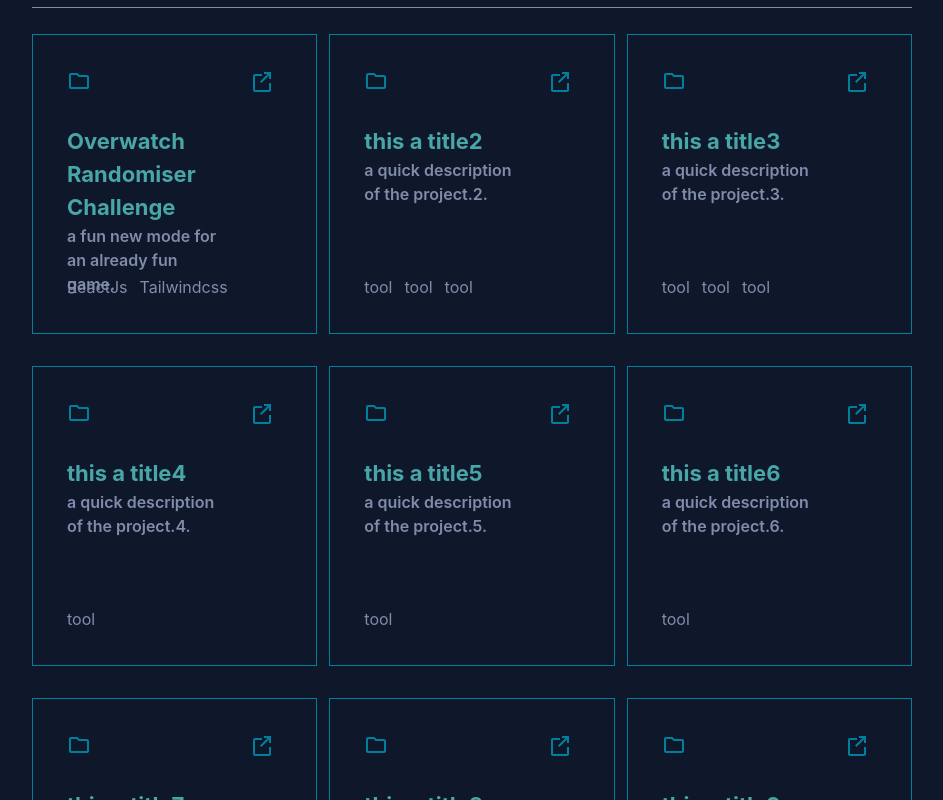
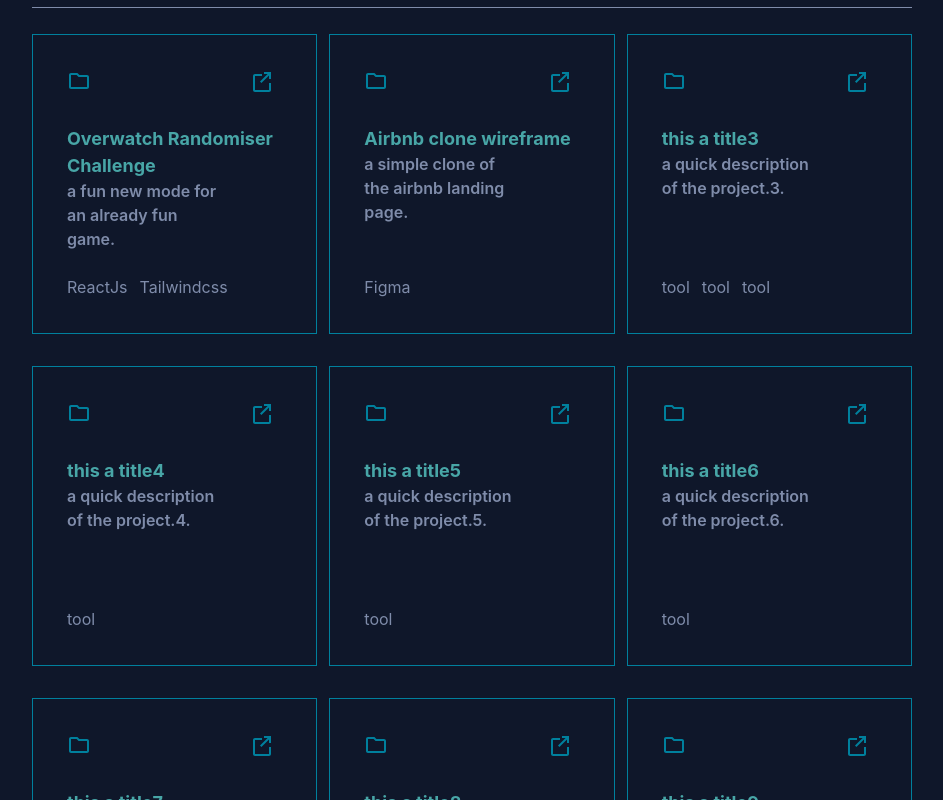
Before and after one commit to flyingPie23/portfolio, a React (Create React App) app: page / in a window 1280 px wide. Shown: the part 3440-4240 px from the top of the page, without its empty margins (168-1111 px from the left). Built offline with nearby package versions, Linux system fonts and the light colour scheme.

Commit message:
working on section 5

```diff
--- a/src/components/navbar.js
+++ b/src/components/navbar.js
@@ -15,7 +15,7 @@ function Tabs(props) {
       onClick={handleClick}
       className="text-white hover:text-light-blue focus:text-light-blue focus:underline underline-offset-[4px]"
     >
-      <strong className="text-light-blue mr-[12px]">{props.order}</strong>
+      <strong className="text-light-blue mr-3">{props.order}</strong>
       {props.tab}
     </button>
   );
--- a/src/pages/App.js
+++ b/src/pages/App.js
@@ -130,40 +130,38 @@ function Section3(props) {
 }
 
 function Section4(props) {
-  const WorkCard = (props)=> {
+  function WorkCard(props) {
     return (
       <div className="text-white h-[300px] my-[10px] p-[34px] border border-blue ease-in duration-300 hover:bg-blue hover:translate-y-[-12px] group relative">
-        <div className="flex justify-center justify-between mb-[24px]">
+        <div className="flex  justify-between mb-[24px]">
 
           <a href={props.project.linkRepo} target="_blank" rel="noreferrer" className="hover:translate-y-[-8px] ease-in duration-300">
             <svg xmlns="http://www.w3.org/2000/svg" width="24" height="24" viewBox="0 0 24 24" fill="none" className="text-blue group-hover:text-white transition-colors duration-300">
-              <path d="M10.414 4l2 2H20c1.1 0 2 .9 2 2v10c0 1.1-.9 2-2 2H4c-1.1 0-2-.9-2-2V6c0-1.1.9-2 2-2h6.414zM4 6v12h16V8h-8.414l-2-2H4z" fill="currentColor"/>
+              <path d="M10.414 4l2 2H20c1.1 0 2 .9 2 2v10c0 1.1-.9 2-2 2H4c-1.1 0-2-.9-2-2V6c0-1.1.9-2 2-2h6.414zM4 6v12h16V8h-8.414l-2-2H4z" fill="currentColor" />
             </svg>
           </a>
 
           <a href={props.project.linkProject} target="_blank" rel="noreferrer" className="hover:translate-y-[-8px] ease-in duration-300">
             <svg xmlns="http://www.w3.org/2000/svg" width="32" height="32" viewBox="0 0 32 32" fill="none" className="inline-block ml-2 align-middle text-blue group-hover:text-white transition-colors duration-300">
-              <path d="M14 3v2h3.59L10 12.59 11.41 14 19 6.41V10h2V3h-7zm-9 4h7V5H5c-1.1 0-2 .9-2 2v14c0 1.1.9 2 2 2h14c1.1 0 2-.9 2-2v-7h-2v7H5V7z" fill="currentColor"/>
+              <path d="M14 3v2h3.59L10 12.59 11.41 14 19 6.41V10h2V3h-7zm-9 4h7V5H5c-1.1 0-2 .9-2 2v14c0 1.1.9 2 2 2h14c1.1 0 2-.9 2-2v-7h-2v7H5V7z" fill="currentColor" />
             </svg>
           </a>
         </div>
 
-        <h1 className="font-header font-bold text-light-blue group-hover:text-white transition-colors duration-300 text-[22px]">
+        <h1 className="font-header font-bold text-light-blue group-hover:text-white transition-colors duration-300 text-[18px]">
           {props.project.title}
         </h1>
 
         <p className="text-light-gray font-header font-semibold max-w-[70%] group-hover:text-white transition-colors duration-300">{props.project.description}.</p>
 
         <div className="flex flex-row content-end absolute bottom-[34px] left-[34px]  text-light-gray">
-          {
-            props.project.tools && props.project.tools.map((tool, idx) => (
-              <p key={idx} className="mr-[12px] font-header max-w-[70%] group-hover:text-white transition-colors duration-300  group-hover:text-white transition-colors duration-300">{tool}</p>
-            ))
-          }
+          {props.project.tools && props.project.tools.map((tool, idx) => (
+            <p key={idx} className="mr-[12px] font-header max-w-[70%]  group-hover:text-white transition-colors duration-300">{tool}</p>
+          ))}
 
         </div>
       </div>
-    )
+    );
   }
   return (
     <section id="Work" className="md:mt-[150px] md:mb-[250px] md:mx-[150px] md:py-[40px] lg:mt-[250px] lg:mb-[300px] lg:mx-[200px] lg:py-[80px]">
@@ -219,7 +217,7 @@ function Section5(props) {
             </svg>
           </a>
 
-          <a href="mailto:driss.freah@example.com" className="mr-[20px] ease-in duration-300 hover:translate-y-[-12px] ">
+          <a href="mailto:drissfreah325@gmail.com" className="mr-[20px] ease-in duration-300 hover:translate-y-[-12px] ">
             <svg xmlns="http://www.w3.org/2000/svg" width="64" height="64" viewBox="0 0 32 32" fill="none" className="text-light-gray hover:text-white transition-colors duration-300">
               <path d="M20 4H4c-1.1 0-2 .9-2 2v12c0 1.1.9 2 2 2h16c1.1 0 2-.9 2-2V6c0-1.1-.9-2-2-2zm0 2v.01L12 11 4 6.01V6h16zM4 18V8l8 5 8-5v10H4z" fill="currentColor" />
             </svg>
@@ -237,7 +235,7 @@ function App() {
   const skills = ["Html5","Css","Javascript","Sql","Postgress","Heroku deployment","Ruby on Rails", "React js", "Figma"];
   const projects = [
     {linkProject: "https://flyingpie23.github.io/Overwatch-randomiser-challenge/#/", linkRepo: "https://github.com/flyingPie23/Overwatch-randomiser-challenge/tree/main", title: "Overwatch Randomiser Challenge", description: "a fun new mode for an already fun game", tools: ["ReactJs", "Tailwindcss"]},
-    {linkProject: "https://github.com/flyingPie23",linkRepo: "https://github.com/flyingPie23", title: "this a title2", description: "a quick description of the project.2", tools: ["tool", "tool", "tool"]},
+    {linkProject: "https://www.figma.com/proto/5ErHEFPrPMs3qbpcTOx4JG/airbnb?node-id=2-49&p=f&t=inTb23wFWBL9p0oR-0&scaling=scale-down&content-scaling=fixed&page-id=2%3A49&starting-point-node-id=46%3A360",linkRepo: "https://www.figma.com/design/5ErHEFPrPMs3qbpcTOx4JG/airbnb?node-id=2-49&p=f&t=inTb23wFWBL9p0oR-0", title: "Airbnb clone wireframe", description: "a simple clone of the airbnb landing page", tools: ["Figma"]},
     {linkProject: "https://github.com/flyingPie23",linkRepo: "https://github.com/flyingPie23", title: "this a title3", description: "a quick description of the project.3", tools: ["tool", "tool", "tool"]},
     {linkProject: "https://github.com/flyingPie23",linkRepo: "https://github.com/flyingPie23", title: "this a title4", description: "a quick description of the project.4", tools: ["tool"]},
     {linkProject: "https://github.com/flyingPie23",linkRepo: "https://github.com/flyingPie23", title: "this a title5", description: "a quick description of the project.5", tools: ["tool"]},
```
